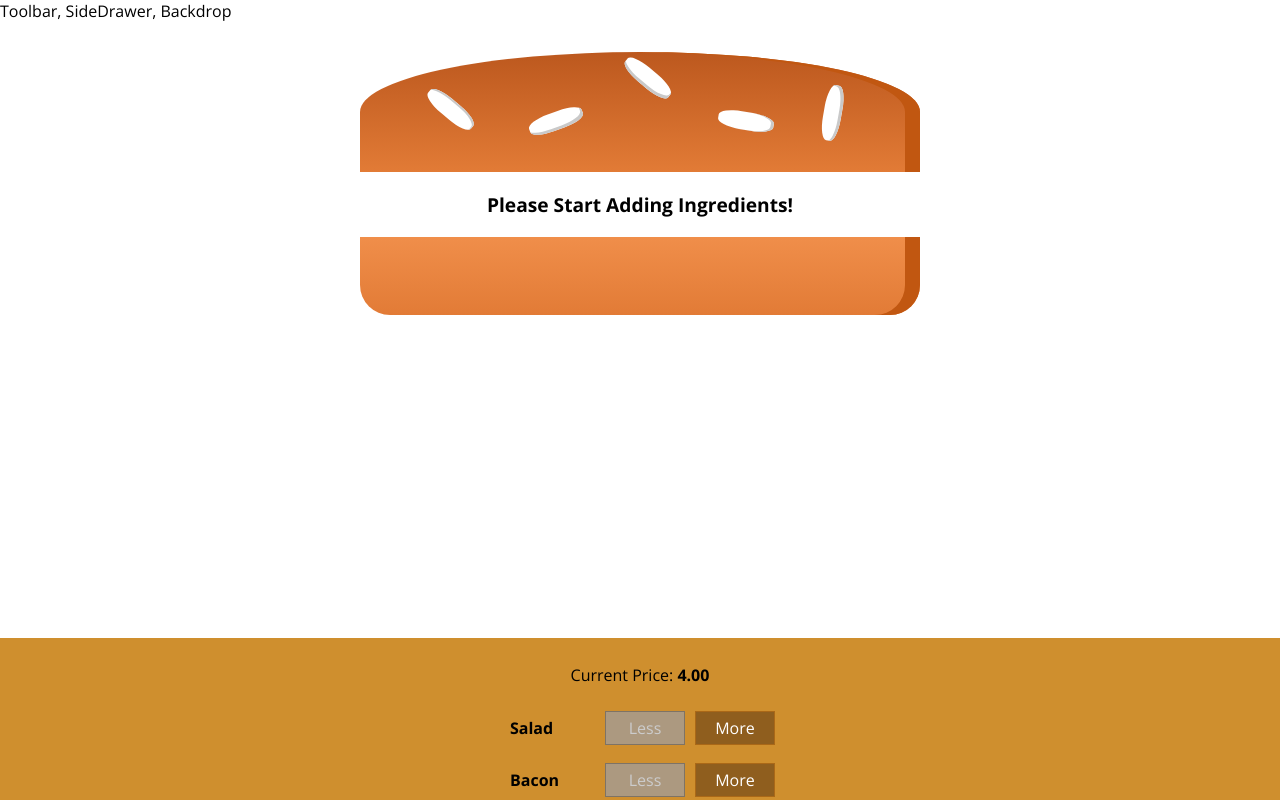
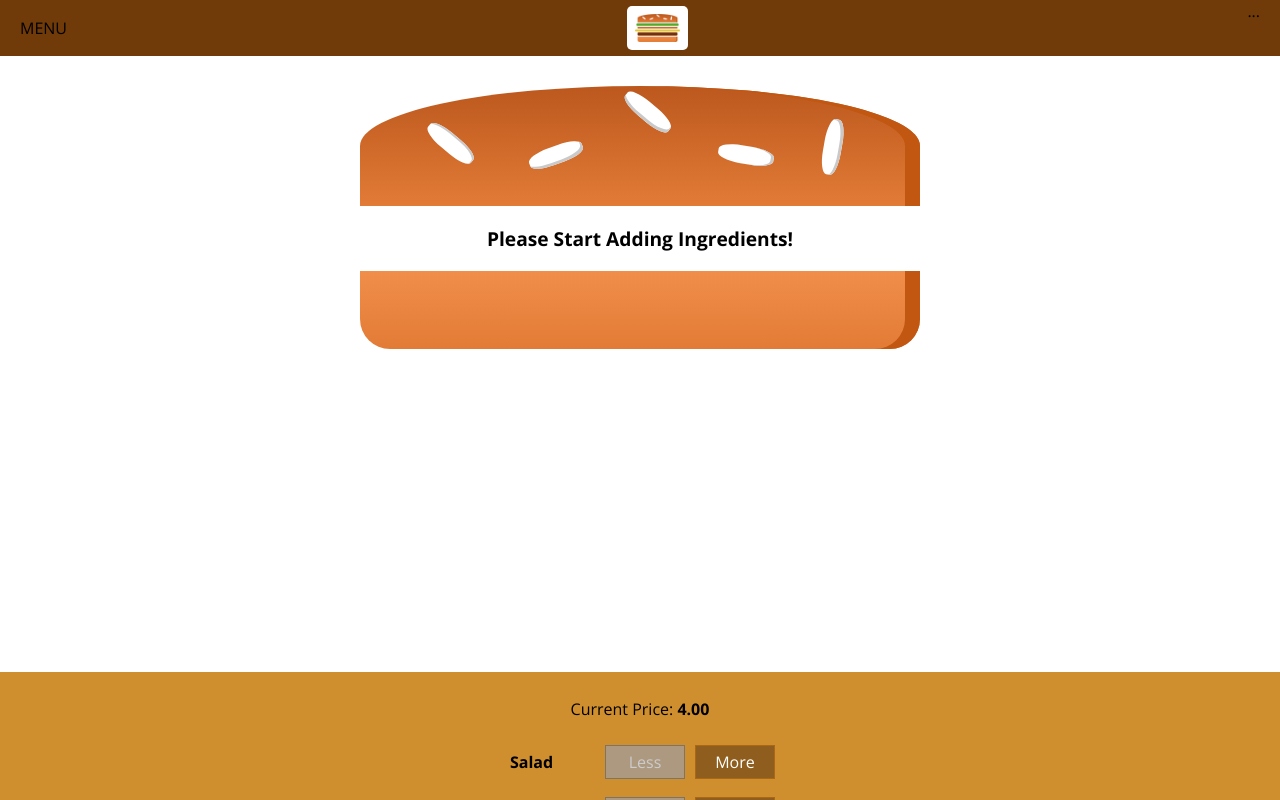
Before and after one commit to tlaudahl/BurgerBuilder-Simple, a React (Create React App) app: page / in a window 1280 px wide. Shown: the top 800 px of the page. Built offline with nearby package versions, Linux system fonts and the light colour scheme.

Commit message:
Added a toolbar component to use instead of dummy text. Added a logo to toolbar and styled accordingly

```diff
--- /dev/null
+++ b/src/components/Logo/Logo.js
@@ -0,0 +1,12 @@
+import React from "react";
+
+import burgerLogo from "../../assets/images/logo.png";
+import styles from "./Logo.module.css";
+
+export default function Logo(props) {
+  return (
+    <div className={styles.Logo}>
+      <img src={burgerLogo} alt="MyBurger" />
+    </div>
+  );
+}
--- /dev/null
+++ b/src/components/Logo/Logo.module.css
@@ -0,0 +1,11 @@
+.Logo {
+  background-color: white;
+  padding: 8px;
+  height: 80%;
+  box-sizing: border-box;
+  border-radius: 5px;
+}
+
+.Logo img {
+  height: 100%;
+}
--- /dev/null
+++ b/src/components/Navigation/Toolbar/Toolbar.js
@@ -0,0 +1,14 @@
+import React from "react";
+
+import styles from "./Toolbar.module.css";
+import Logo from "../../Logo/Logo";
+
+export default function Toolbar(props) {
+  return (
+    <header className={styles.Toolbar}>
+      <div>MENU</div>
+      <Logo />
+      <nav>...</nav>
+    </header>
+  );
+}
--- /dev/null
+++ b/src/components/Navigation/Toolbar/Toolbar.module.css
@@ -0,0 +1,18 @@
+.Toolbar {
+  height: 56px;
+  width: 100%;
+  position: fixed;
+  top: 0;
+  left: 0;
+  background-color: #703b09;
+  display: flex;
+  justify-content: space-between;
+  align-items: center;
+  padding: 0 20px;
+  box-sizing: border-box;
+  z-index: 90;
+}
+
+.Toolbar nav {
+  height: 100%;
+}
--- a/src/components/layout/Layout.js
+++ b/src/components/layout/Layout.js
@@ -1,10 +1,12 @@
 import React from "react";
+
 import styles from "./Layout.module.css";
+import Toolbar from "../Navigation/Toolbar/Toolbar";
 
 export default function Layout(props) {
   return (
     <>
-      <div>Toolbar, SideDrawer, Backdrop</div>
+      <Toolbar />
       <main className={styles.content}>{props.children}</main>
     </>
   );
--- a/src/components/layout/Layout.module.css
+++ b/src/components/layout/Layout.module.css
@@ -1,3 +1,3 @@
 .content {
-  margin-top: 16px;
+  margin-top: 72px;
 }
```
Also changed, not shown: src/assets/images/logo.png (added).
